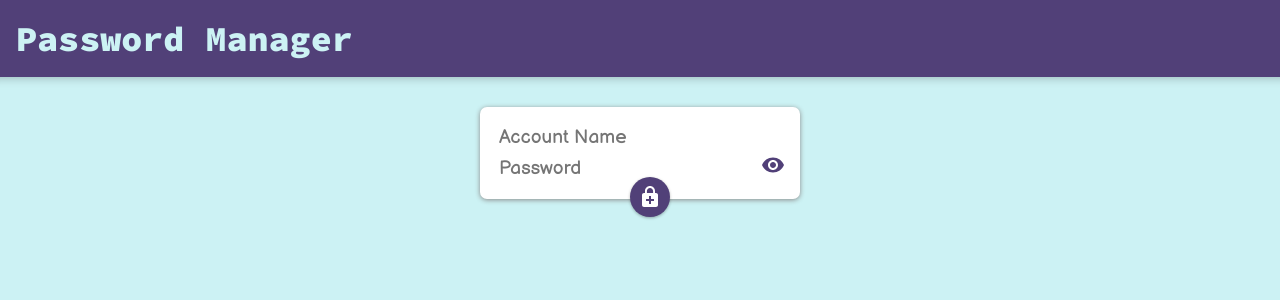
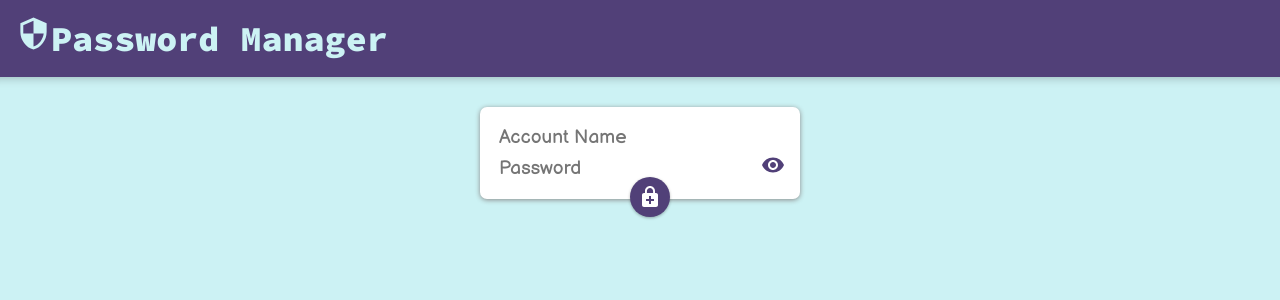
Before and after one commit to GeoBrodas/aws-password-manager, a React (Create React App) app: page / in a window 1280 px wide. Shown: the top 300 px of the page. Built offline with nearby package versions, Linux system fonts and the light colour scheme.

Commit message:
Add logo

```diff
--- a/src/components/App.jsx
+++ b/src/components/App.jsx
@@ -18,6 +18,7 @@ function App() {
         return index !== id;
       });
     });
+    //console.log(allCreds);
   }
 
   return (
--- a/src/components/header.jsx
+++ b/src/components/header.jsx
@@ -1,10 +1,14 @@
 import React from "react";
+import SecurityIcon from "@material-ui/icons/Security";
 
 function Header() {
   return (
     <header>
       <div>
-        <h3>Password Manager</h3>
+        <h3>
+          <SecurityIcon fontSize="large" />
+          Password Manager
+        </h3>
       </div>
     </header>
   );
```
